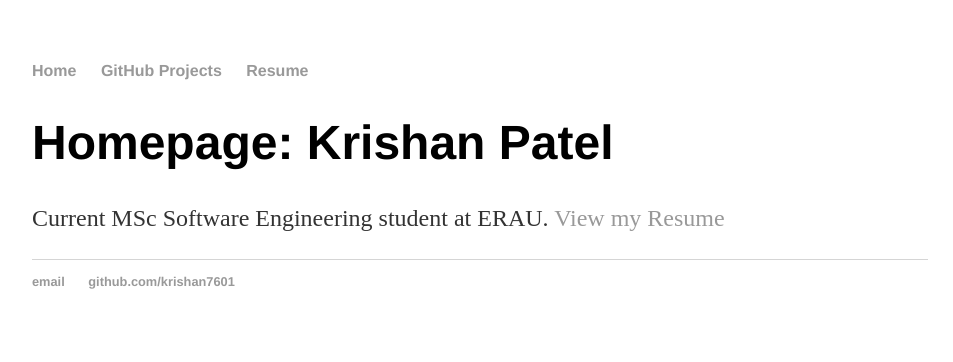
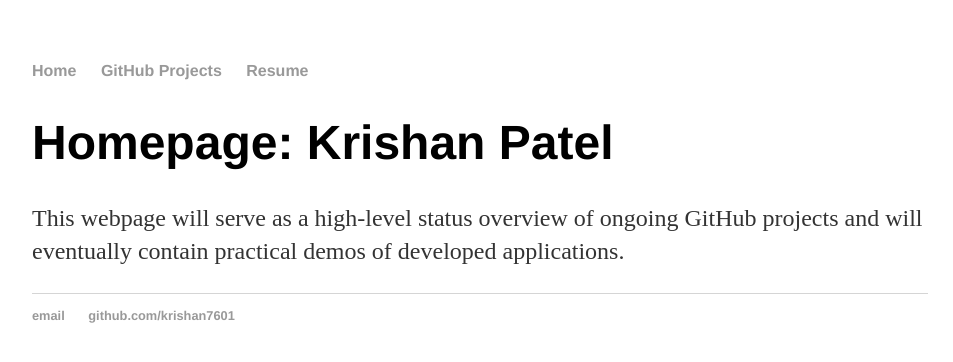
Before and after one commit to Krishan7601/krishan7601.github.io, a Jekyll site: the page built from index.html, in a window 1280 px wide. Shown: the top 362 px of the page, without its empty margins (160-1113 px from the left). Built offline with Jekyll 4.4.1, drawn with Linux system fonts in a browser that asks for light colours.

Commit message:
modify GitHub Pages template

```diff
--- a/index.html
+++ b/index.html
@@ -5,5 +5,5 @@ title: Krishan Patel, Student
 
 <div class="blurb">
 	<h1>Homepage: Krishan Patel</h1>
-	<p>Current MSc Software Engineering student at ERAU. <a href="/resume">View my Resume</a></p>
+	<p>This webpage will serve as a high-level status overview of ongoing GitHub projects and will eventually contain practical demos of developed applications.</p>
 </div>
```
